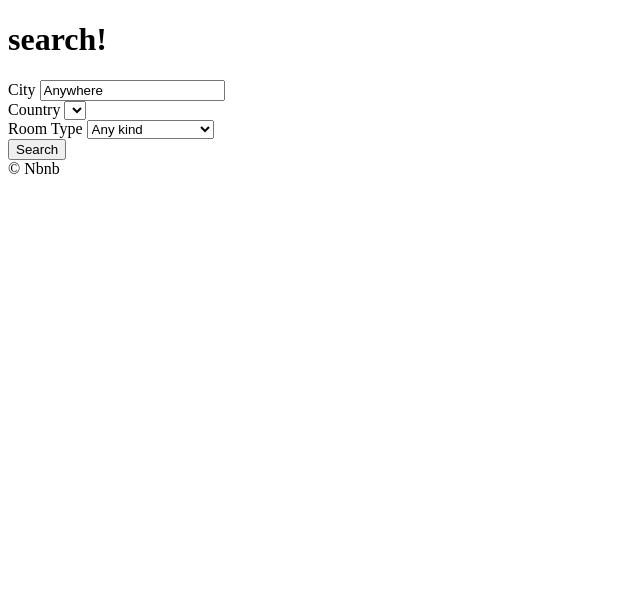
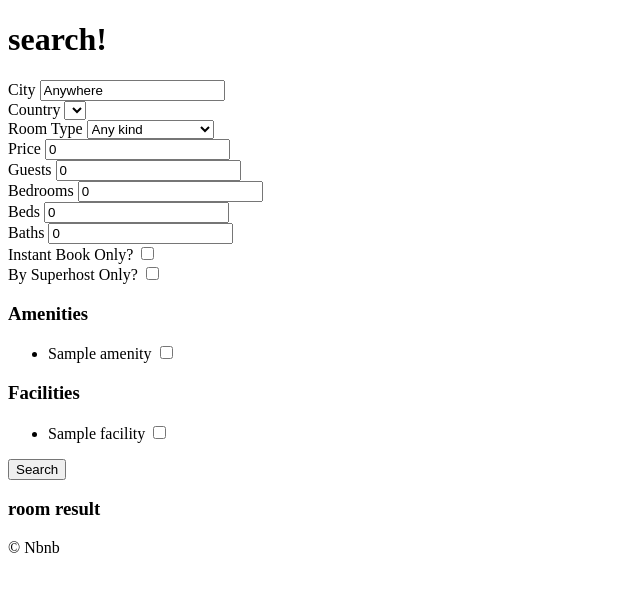
Before and after one commit to krystal3l/airbnb-clone, a Django app: page /rooms/search/ in a window 1280 px wide. Shown: the part 60-652 px from the top of the page, without its empty margins (0-640 px from the left). Run offline with Django 3.2, Linux system fonts and the light colour scheme; tables that the repository leaves empty hold one stand-in row (values such as "Sample post"); lists and menus that the app fills with data are empty.

Commit message:
Filtering Like a Boss part Two

```diff
--- a/rooms/views.py
+++ b/rooms/views.py
@@ -53,17 +53,87 @@ def search(request):
     city = str.capitalize(city)
     country = request.GET.get("country", "KR")
     room_type = int(request.GET.get("room_type", 0))
-    room_types = models.RoomType.objects.all()
+
+    price = int(request.GET.get("price", 0))
+    guests = int(request.GET.get("guests", 0))
+    bedrooms = int(request.GET.get("bedrooms", 0))
+    beds = int(request.GET.get("beds", 0))
+    baths = int(request.GET.get("baths", 0))
+    instant = bool(request.GET.get("instant", False))
+    superhost = bool(request.GET.get("superhost", False))
+    s_amenities = request.GET.getlist("amenities")
+    s_facilities = request.GET.getlist("facilities")
 
     form = {
         "city": city,
         "s_room_type": room_type,
         "s_country": country,
+        "price": price,
+        "guests": guests,
+        "bedrooms": bedrooms,
+        "beds": beds,
+        "baths": baths,
+        "instant": instant,
+        "superhost": superhost,
+        "s_amenities": s_amenities,
+        "s_facilities": s_facilities,
     }
+
+    room_types = models.RoomType.objects.all()
+    amenities = models.Amenity.objects.all()
+    facilities = models.Facility.objects.all()
 
     choices = {
         "countries": countries,
         "room_types": room_types,
+        "amenities": amenities,
+        "facilities": facilities,
     }
 
-    return render(request, "rooms/search.html", {**form, **choices},)
+    filter_args = {}
+
+    if city != "Anywhere":
+        filter_args["city__startswith"] = city
+
+    filter_args["country"] = country
+
+    # room_type : fk
+    if room_type != 0:
+        filter_args["room_type__pk"] = room_type
+
+    # django queryset field lookups 참고
+    # https://docs.djangoproject.com/en/2.2/ref/models/querysets/#id4
+    # lte : less than equal
+    if price != 0:
+        filter_args["price__lte"] = price
+
+    # # greater than or equal
+    if guests != 0:
+        filter_args["guests__gte"] = guests
+
+    if bedrooms != 0:
+        filter_args["bedrooms__gte"] = bedrooms
+
+    if beds != 0:
+        filter_args["beds__gte"] = beds
+
+    if baths != 0:
+        filter_args["baths__gte"] = baths
+
+    if instant is True:
+        filter_args["instant_book"] = True
+
+    # fk 이용.
+    if superhost is True:
+        filter_args["host__superhost"] = True
+
+    if len(s_amenities) > 0:
+        for a_amenity in s_amenities:
+            filter_args["amenities__pk"] = int(a_amenity)
+
+    if len(s_facilities) > 0:
+        for f_facility in s_facilities:
+            filter_args["facilities__pk"] = int(f_facility)
+
+    rooms = models.Room.objects.filter(**filter_args)
+    return render(request, "rooms/search.html", {**form, **choices, "rooms": rooms})
--- a/templates/rooms/search.html
+++ b/templates/rooms/search.html
@@ -32,6 +32,79 @@
                 {% endfor %}
             </select>
         </div>
+        <div>
+            <label for="price">Price</label>
+            <input value="{{price}}" type="number" name="price" id="price" placeholder="Price"/>
+        </div>
+        <div>
+            <label for="guests">Guests</label>
+            <input value="{{guests}}" type="number" name="guests" id="guests" placeholder="Guests"/>
+        </div>
+        <div>
+            <label for="bedrooms">Bedrooms</label>
+            <input value="{{bedrooms}}" type="number" name="bedrooms" id="bedrooms" placeholder="Bedrooms"/>
+        </div>
+        <div>
+            <label for="beds">Beds</label>
+            <input value="{{beds}}" type="number" name="beds" id="beds" placeholder="Beds"/>
+        </div>
+        <div>
+            <label for="baths">Baths</label>
+            <input value="{{baths}}" type="number" name="baths" id="baths" placeholder="Baths"/>
+        </div>
+        <div>
+            <label for="instant">Instant Book Only?</label>
+            <input type="checkbox" name="instant" id="instant" {% if instant %}checked{% endif %} />
+        </div>
+        <div>
+            <label for="superhost">By Superhost Only?</label>
+            <input type="checkbox" name="superhost" id="superhost" {% if superhost %}checked{% endif %} />
+        </div>
+        <div>
+            <h3>Amenities</h3>
+            <ul>
+                {% for amenity in amenities %}
+                    <li>
+                        <label for="a_{{amenity.pk}}">{{amenity.name}}</label>
+                        <input
+                            value="{{amenity.pk}}"
+                            id="a_{{amenity.pk}}"
+                            name="amenities"
+                            type="checkbox"
+                            {% comment %} slugify : 모든 것을 텍스트로 바꿈 {% endcomment %}
+                            {% if amenity.pk|slugify in s_amenities %}
+                                checked
+                            {% endif %}
+                        />
+                    </li>
+                {% endfor %}
+            </ul>
+        </div>
+        <div>
+            <h3>Facilities</h3>
+            <ul>
+                {% for facility in facilities %}
+                    <li>
+                        <label for="f_{{facility.pk}}">{{facility.name}}</label>
+                        <input
+                            value="{{facility.pk}}"
+                            id="f_{{facility.pk}}"
+                            name="facilities"
+                            type="checkbox"
+                            {% if facility.pk|slugify in s_facilities %}
+                                checked
+                            {% endif %}
+                        />
+                    </li>
+                {% endfor %}
+            </ul>
+        </div>
+
         <button>Search</button>
     </form>
+
+    <h3>room result</h3>
+    {% for room in rooms %}
+        <h3>{{room.name}}</h3>
+    {% endfor %}
 {% endblock content %}
```
